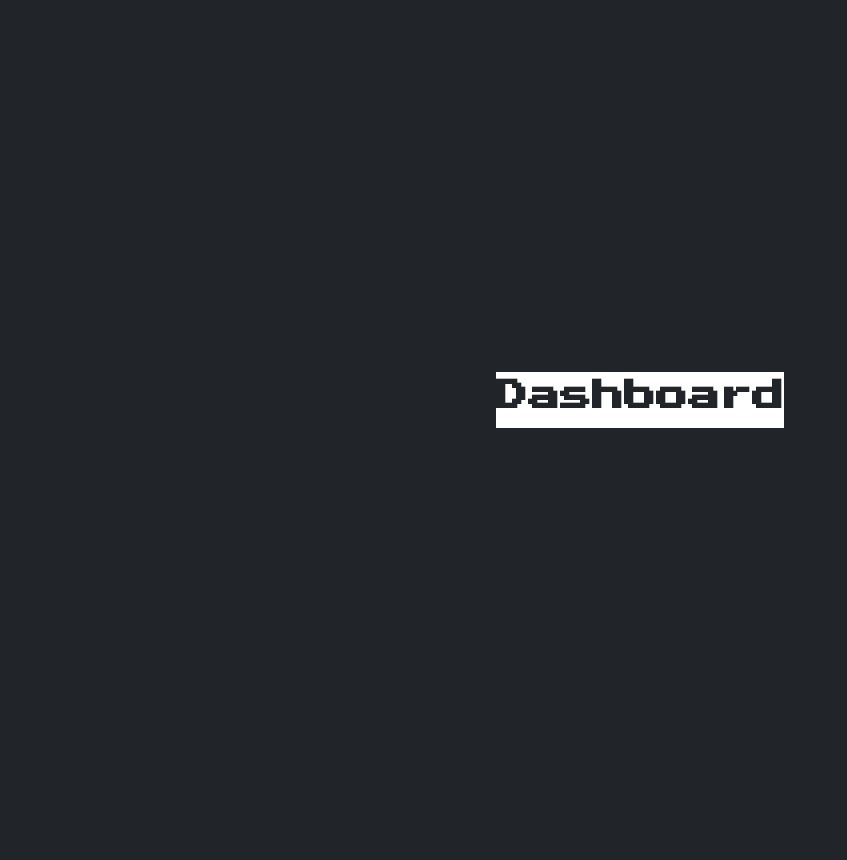
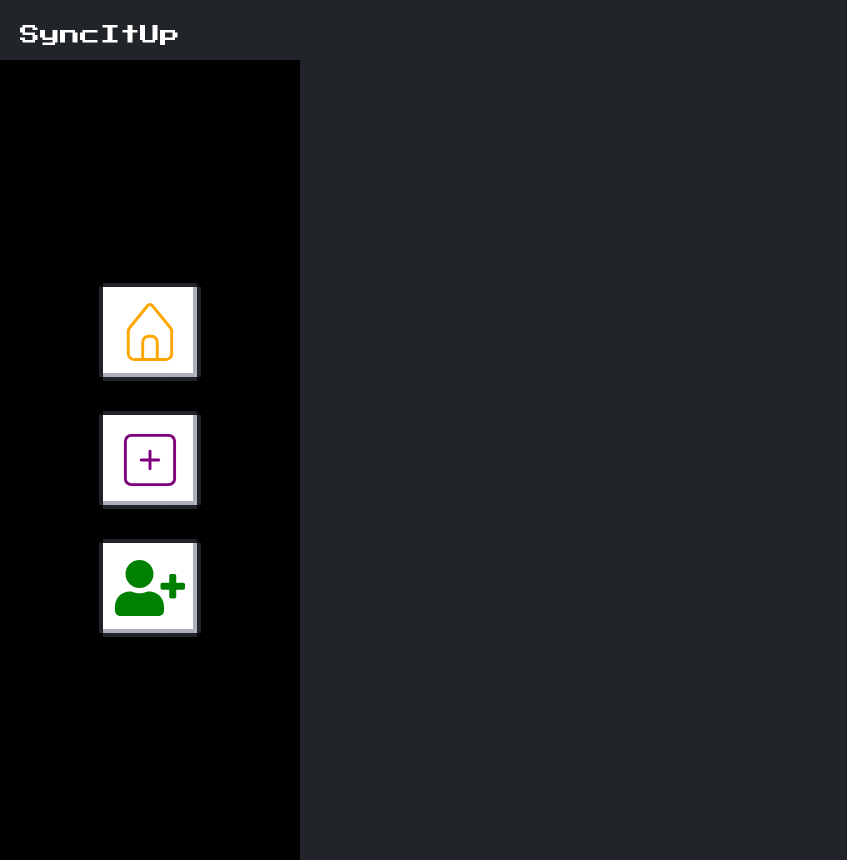
Before and after one commit to Aseel-Sh/HackUNT, a React (Vite) app in the folder FrontEnd/: page /signIn/dashboard in a window 1280 px wide. Shown: the whole page, without its empty margins (0-847 px from the left). Before the commit the page ends 800 px from the top, so only its background shows below. Built offline with nearby package versions, Linux system fonts and the light colour scheme.

Commit message:
Fixed Dashboard CSS

```diff
--- a/FrontEnd/src/dashboard.jsx
+++ b/FrontEnd/src/dashboard.jsx
@@ -1,5 +1,68 @@
-export default function dash(){
+import { useState } from 'react'
+import './styling.css';
+import 'nes.css/css/nes.min.css';
+import { CiSquarePlus } from "react-icons/ci";
+import { FaUserPlus } from "react-icons/fa";
+import { CiHome } from "react-icons/ci";
+
+
+
+
+
+
+export default function Dashboard(){
     return(
-        <h1>Dashboard</h1>
-    )
+        <div className="container" style={{
+            display: 'flex',
+            justifyContent: 'center',
+            alignItems: 'center'
+        }}>
+
+
+            <div className='header' style={{
+                position: 'absolute', // Position the div absolutely
+                top: 10,              // Align to the top
+                left: 10,             // Align to the left
+                padding: '10px',     // Padding for aesthetics
+                color: 'white',
+                border: '0', // Border for visibility
+                fontSize: '2rem',
+                zIndex: 10,
+                fontSize: '20px'
+            }}>
+                <p>SyncItUp</p>
+            </div>
+            <div className="sideBar" style={{
+                  position: 'absolute',
+                  top: '60px',
+                  left: '0',
+                  height: '100%',
+                  width: '300px',
+                  transition: 'left .3s ease-in-out',
+                  backgroundColor: 'black',
+                  display: 'flex',
+                  justifyContent: 'center',
+                  flexDirection: 'center'
+
+            }}>
+                <div className="icon-container" style={{
+                    display: 'flex',
+                    flexDirection: 'column',
+                    gap: '30px',
+                    alignItems: 'center',
+                    justifyContent: 'center'
+                }}>
+                <button className="nes-btn"><CiHome size={70} style={{color: 'orange', }}/></button>
+                <button className="nes-btn"><CiSquarePlus size={70} style={{color: 'purple'}} /></button>
+                <button className="nes-btn"><FaUserPlus size={70} style={{color: 'green'}}/></button>
+
+
+                </div>
+
+
+            </div>
+
+
+        </div> // main container div
+    );
 }
```
